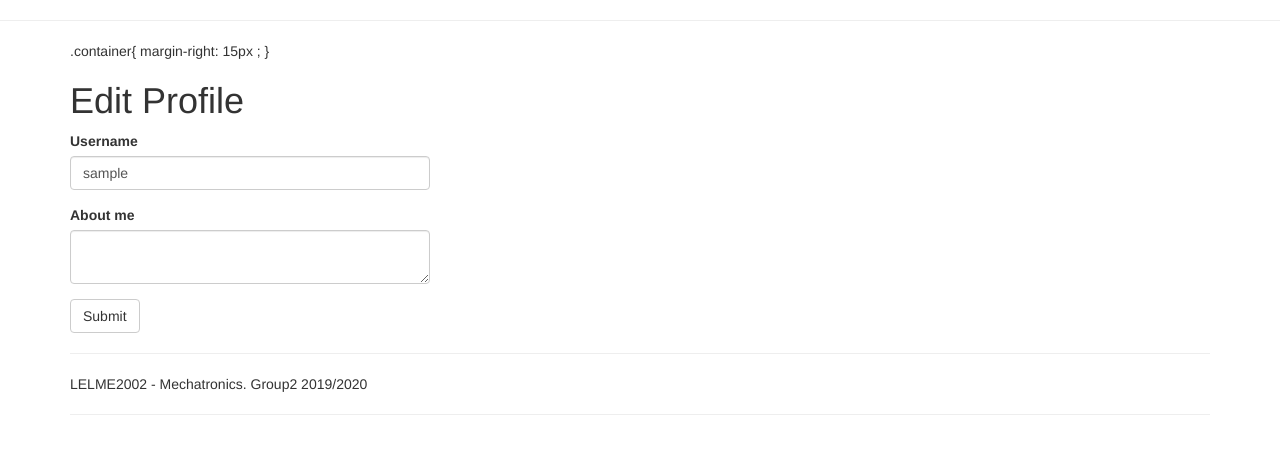
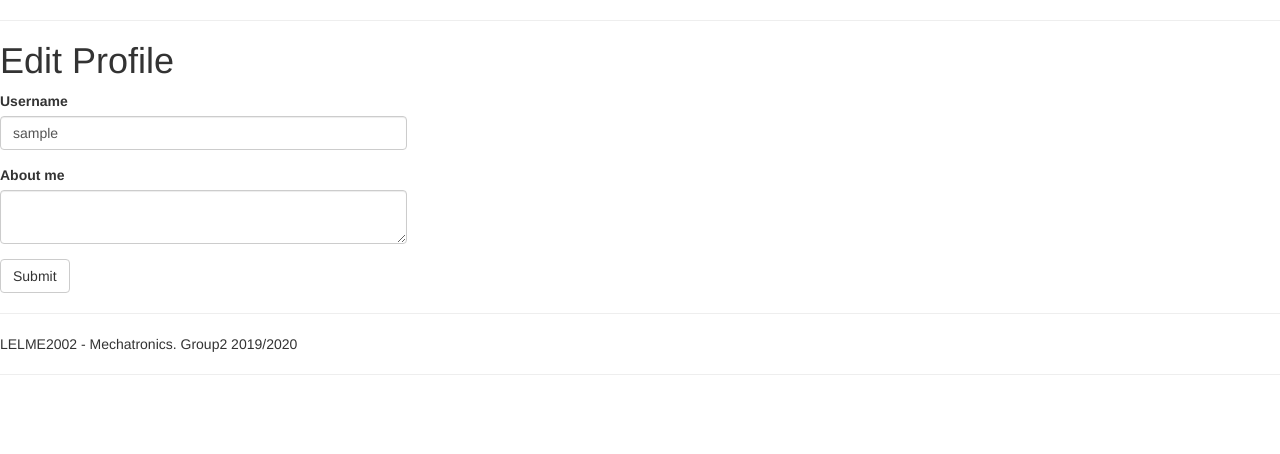
Before and after one commit to miniferretti/PoseitronBlog, a Flask app: page /edit_profile in a window 1280 px wide. Shown: the part 50-504 px from the top of the page. Run offline with Flask 2, Linux system fonts and the light colour scheme; the visitor is signed in with stand-in values (Sample User, id 1); data comes from the database, SQL or seed files in the repository; parts of the project's set-up code (start-up, migrations or seed data) failed here and were passed over; some libraries are stand-ins or nearby versions.

Commit message:
Update base.html

```diff
--- a/app/templates/base.html
+++ b/app/templates/base.html
@@ -22,10 +22,7 @@
 {% endblock %}
 
 {% block content %}
-    <div class="container">
-        .container{
-            margin-right: 15px ;
-        }
+    <div class="w3-container">
         {% with messages = get_flashed_messages() %}
         {% if messages %}
             {% for message in messages %}
```
